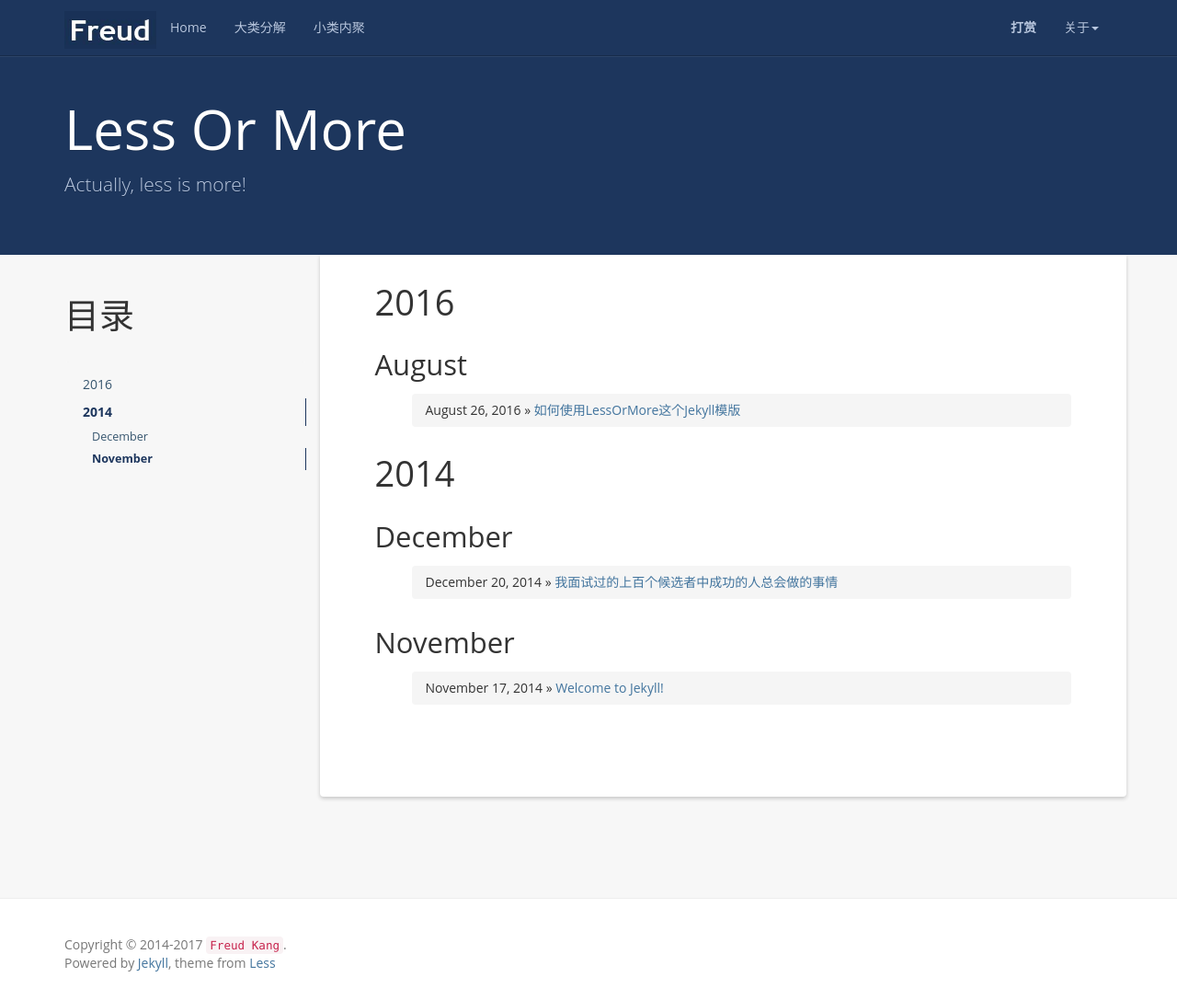
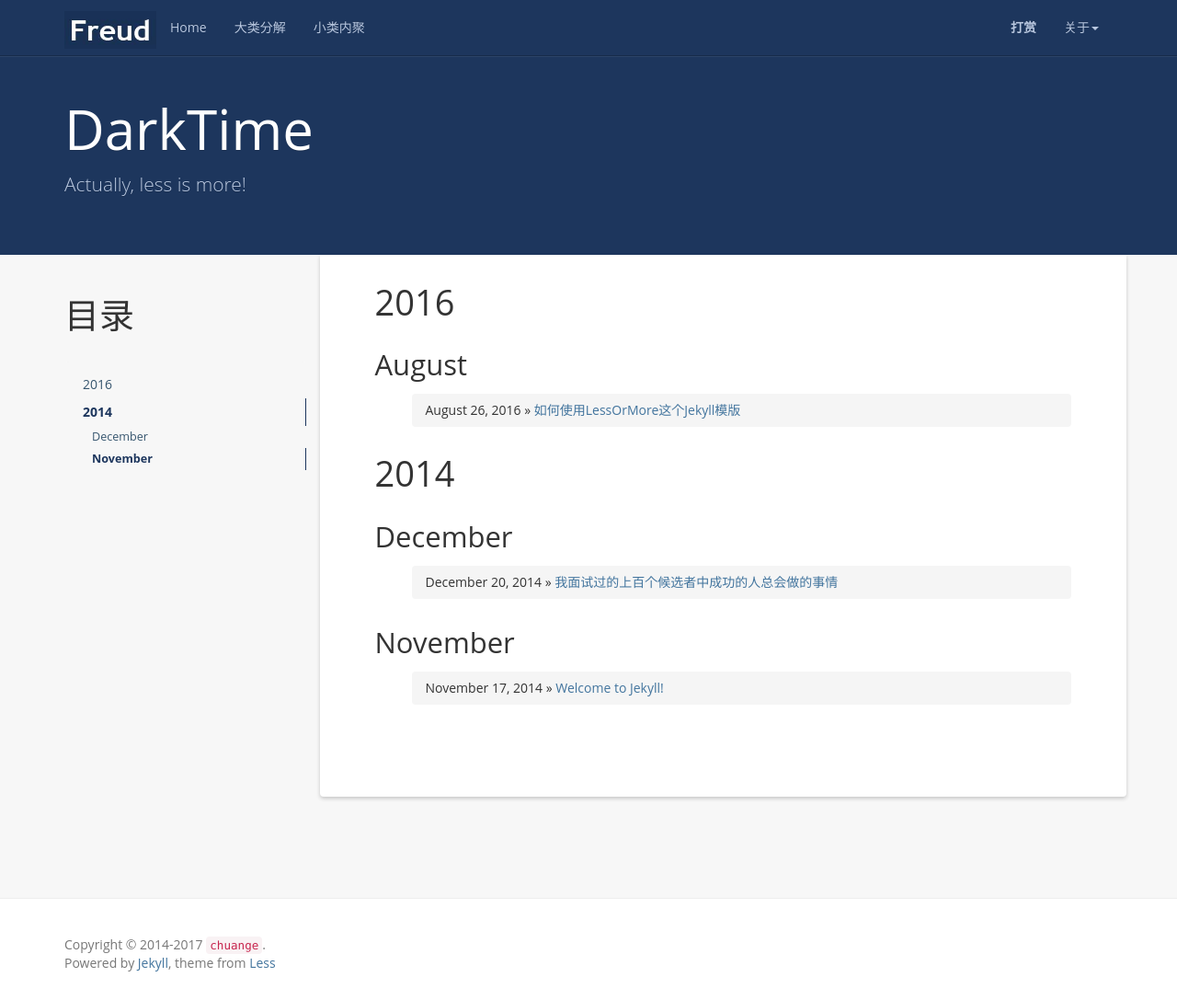
Before and after one commit to gaojinchuangit/gaojinchuangit.github.io, a Jekyll site: the page built from index.html, in a window 1280 px wide and 1087 px high. Shown: the whole window at 92% size. Built offline with Jekyll 4.4.1, drawn with Linux system fonts in a browser that asks for light colours; nearby versions of some CDN libraries; the list of posts is cut into pages by our own code; comment, search, counter and statistics services are not loaded.

Commit message:
Update _config.yml

```diff
--- a/_config.yml
+++ b/_config.yml
@@ -1,13 +1,13 @@
 # Site settings
-name: Less Or More
-email: luoyan35714@126.com
-author: Freud Kang
-url: http://www.hifreud.com
-resume_site: http://www.hifreud.com/Resume.io/
-github: https://github.com/luoyan35714/
+name: DarkTime
+email: gaojinchuande@163.com
+author: chuange
+#url: http://www.hifreud.com
+#resume_site: http://www.hifreud.com/Resume.io/
+#github: https://github.com/luoyan35714/
 baseurl:
 description: Actually, less is more!
-meta_description: 康志华;个人博客;学而不思则罔;思而不学则殆;生命不止;折腾不休
+meta_description: 高金川;个人博客;学而不思则罔;思而不学则殆;生命不止;折腾不休
 motto: It's our wits that make us men.
 banner: 学而不思则罔，思而不学则殆。
 
@@ -17,7 +17,7 @@ paginate: 10
 
 exclude: ['README.md', 'Gemfile.lock', 'Gemfile', 'Rakefile']
 
-github_username: luoyan35714
+github_username: gaojinchuan
 highlighter: Pygments
 
 # Build settings
@@ -25,11 +25,11 @@ markdown: kramdown
 
 FB:
   comments :
-    provider : duoshuo
-    duoshuo:
-        short_name : luoyan35714
-    disqus :
-        short_name : freudkang
+    #provider : duoshuo
+    #duoshuo:
+    #    short_name : luoyan35714
+    #disqus :
+    #    short_name : freudkang
     # facebook :
     #   appid : 123
     #   num_posts: 5
```
